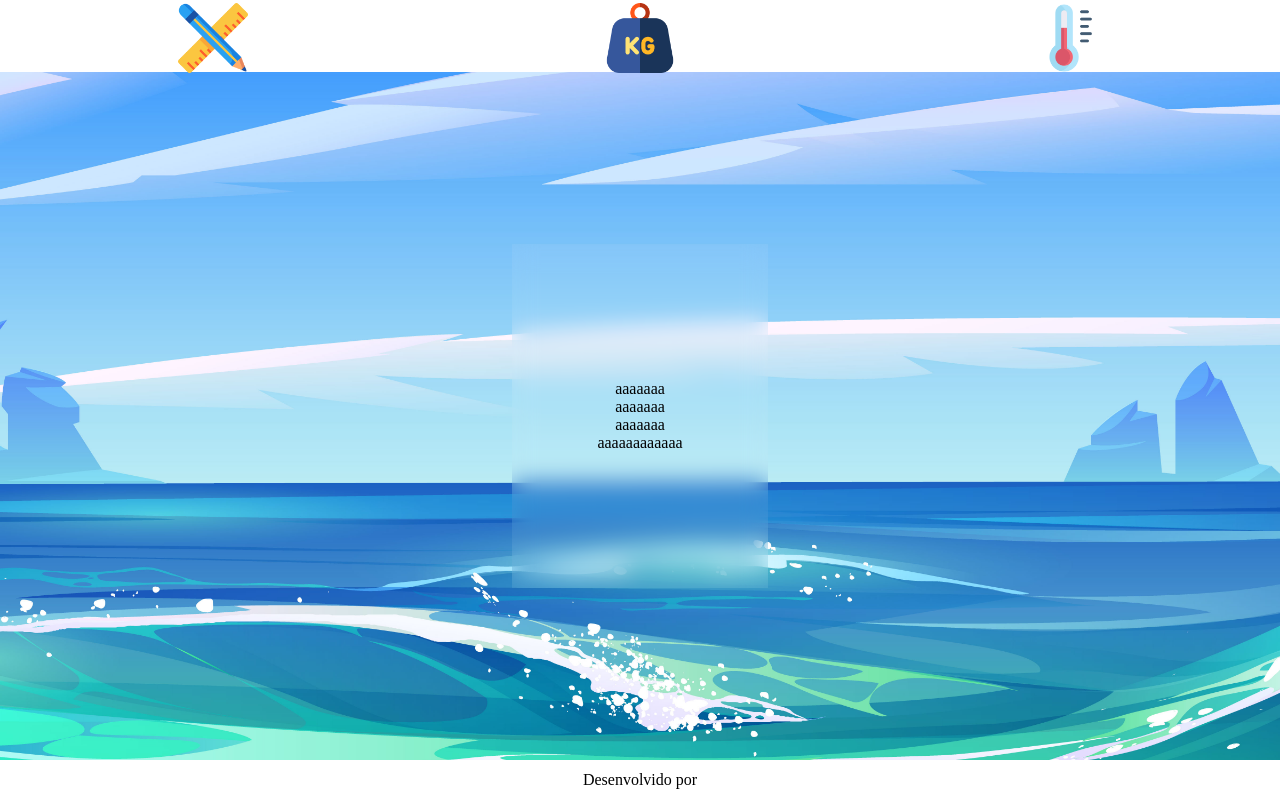
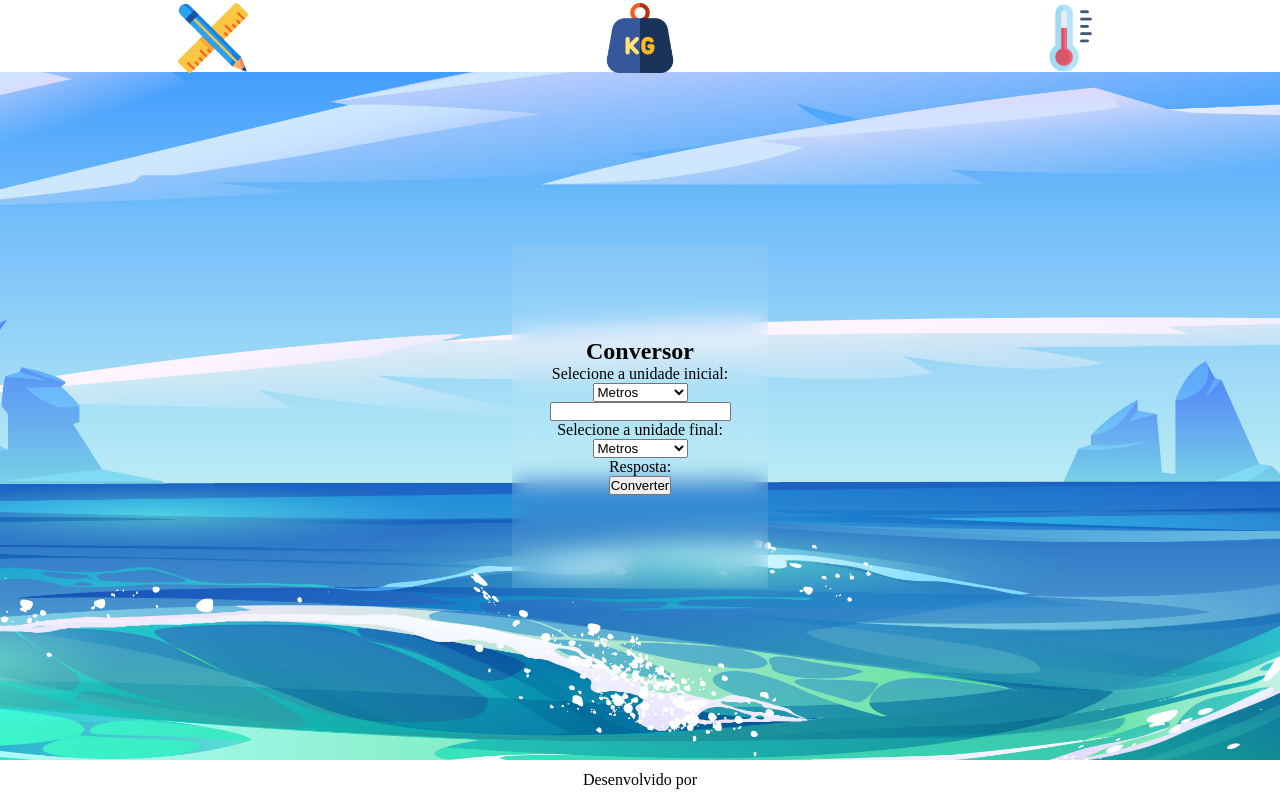
Before and after one commit to VictorVechi/conversor-de-unidades, a plain HTML site: page index.html in a window 1280 px wide. Drawn offline with Linux system fonts and the light colour scheme.

Commit message:
estruturação do form

```diff
--- a/index.html
+++ b/index.html
@@ -6,25 +6,39 @@
 
     <link rel="stylesheet" href="./css/style.css">
 
+    <script src="./js/geral.js" defer></script>
+
     <title>Document</title>
 </head>
 <body>
     <header>
         <nav>
             <ul class="lista-nav">
-                <li><img src="./img/medida.png" alt=""></li>
-                <li><img src="./img/peso.png" alt=""></li>
-                <li><img src="./img/temperatura.png" alt=""></li>
+                <li><img src="./img/medida.png" alt="Imagem representando medidas" id="pagMedida"></li>
+                <li><img src="./img/peso.png" alt="Imagem representando pesos" id="pagPeso"></li>
+                <li><img src="./img/temperatura.png" alt="Imagem representando temperaturas" id="pagTemperatura"></li>
             </ul>
         </nav>
     </header>
     <main>
         <section>
             <form class="formulario">
-                <label for="">aaaaaaa</label>
-                <label for="">aaaaaaa</label>
-                <label for="">aaaaaaa</label>
-                <label for="">aaaaaaaaaaaa</label>
+                <h2>Conversor</h2>
+                <label for="selecao">Selecione a unidade inicial:</label>
+                <select name="selecao" id="selecao">
+                    <option value="1">Metros</option>
+                    <option value="2">Centímetros</option>
+                    <option value="3">Polegadas</option>
+                </select>
+                <input type="text" name="valor-inicial" id="" class="valor-inicial">
+                <label for="selecao">Selecione a unidade final:</label>
+                <select name="selecaoFinal" id="selecaoFinal">
+                    <option value="1">Metros</option>
+                    <option value="2">Centímetros</option>
+                    <option value="3">Polegadas</option>
+                </select>
+                <label>Resposta:</label>
+                <input type="submit" value="Converter">
             </form>
         </section>
     </main>
```
